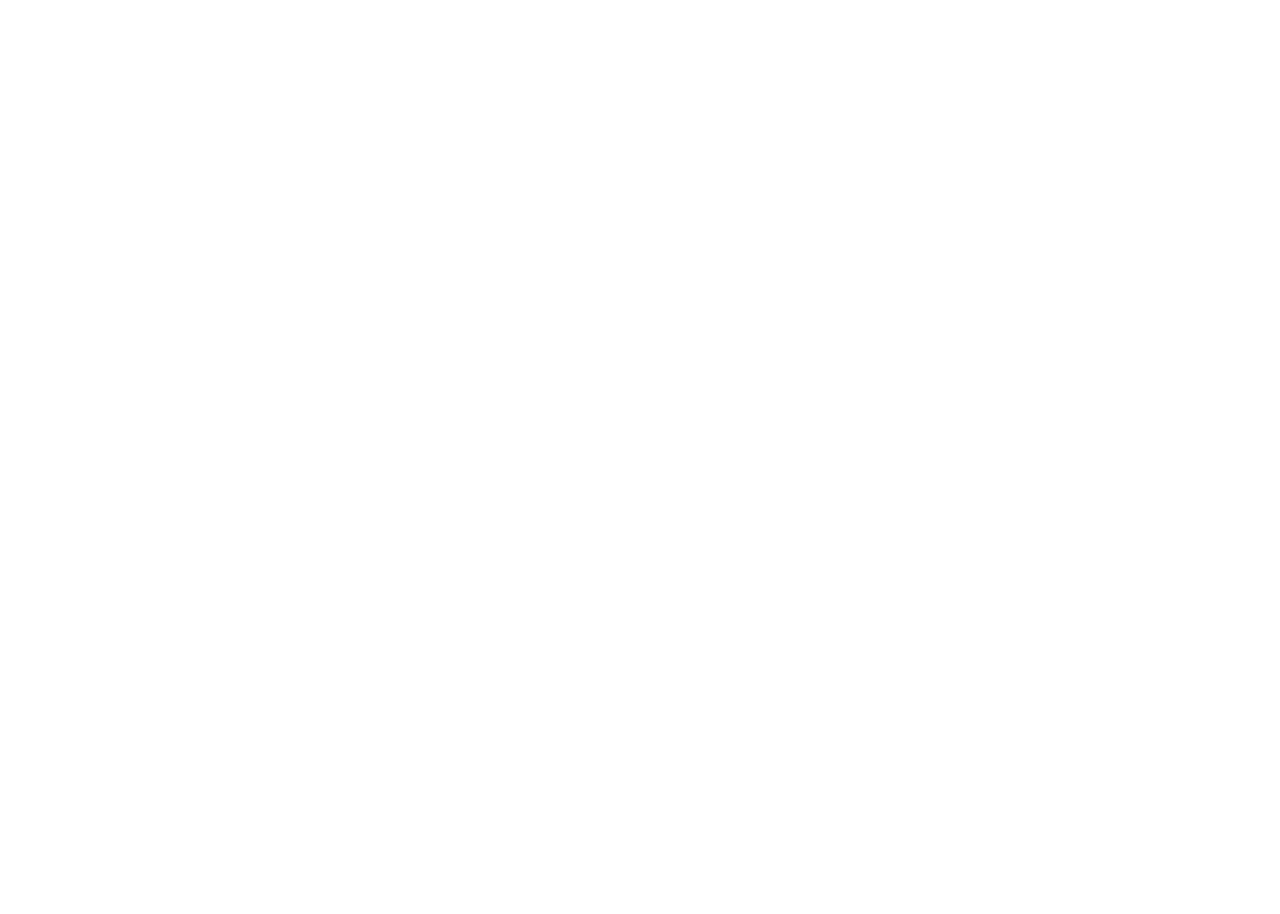
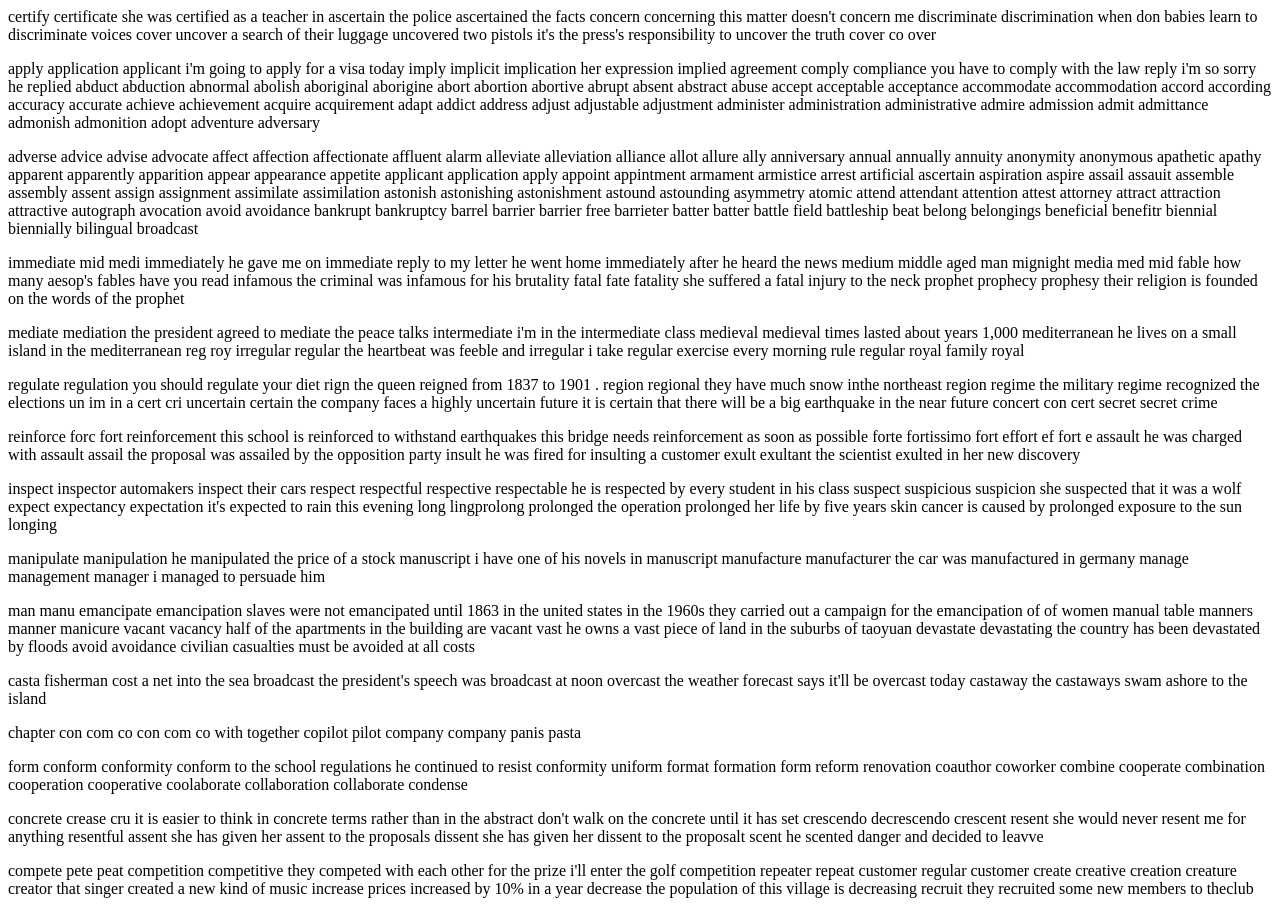
Before and after one commit to pann710/20210831, a plain HTML site: page index.html in a window 1280 px wide. Before the commit the page ends 800 px from the top, so only its background shows below. Drawn offline with Linux system fonts and the light colour scheme.

Commit message:
Update index.html

```diff
--- a/index.html
+++ b/index.html
@@ -2,6 +2,25 @@
 <html>
 <head><title>20210831</title></head>
 <body>
+<p>certify certificate she was certified as a teacher in ascertain  the police ascertained the facts concern concerning this matter doesn't concern me discriminate discrimination when don babies learn to discriminate voices cover uncover a search of their luggage  uncovered two pistols it's the press's responsibility to uncover the truth cover co over </p>
+  <p>apply application applicant i'm going to apply for a visa today imply implicit implication her expression implied agreement comply compliance you have to comply with the law reply i'm so sorry he replied abduct abduction abnormal abolish aboriginal aborigine abort abortion abortive abrupt absent abstract abuse accept acceptable  acceptance accommodate accommodation accord according accuracy accurate achieve achievement acquire acquirement adapt addict address adjust adjustable adjustment administer administration administrative admire admission admit admittance admonish admonition adopt adventure adversary </p>
+<p>adverse advice advise advocate affect affection affectionate affluent alarm alleviate alleviation alliance allot allure ally anniversary annual annually annuity anonymity anonymous apathetic apathy apparent apparently apparition appear appearance appetite applicant  application apply appoint appintment armament armistice arrest artificial ascertain aspiration aspire assail assauit assemble assembly assent assign assignment assimilate assimilation astonish astonishing astonishment astound astounding asymmetry atomic attend attendant attention attest attorney attract attraction attractive autograph avocation avoid avoidance bankrupt bankruptcy barrel barrier barrier free barrieter batter batter battle field battleship beat belong belongings beneficial benefitr biennial biennially bilingual broadcast </p>
+<p>immediate mid medi immediately he gave me on immediate  reply to my letter he went home immediately after he heard the news medium middle aged man mignight media med mid fable how many aesop's fables have you read infamous the criminal was infamous for his brutality fatal fate fatality she suffered a fatal injury to the neck prophet prophecy prophesy their religion is founded on the words of the prophet </p>
+<p>mediate mediation the president agreed to mediate the peace talks intermediate i'm in the intermediate class medieval medieval times lasted about years 1,000 mediterranean he lives on a small island in the mediterranean reg roy irregular regular the heartbeat was feeble and irregular i take regular exercise every morning rule regular royal family royal </p>
+<p>regulate regulation you should regulate your diet rign the queen reigned from 1837 to 1901 . region regional they have much snow inthe northeast region regime the military regime recognized the elections un im in a cert cri uncertain certain the company faces a highly uncertain future it is certain that there will be a big earthquake in the near future concert con cert secret secret crime </p>
+<p>reinforce forc fort reinforcement this school is reinforced to withstand earthquakes this bridge needs reinforcement as soon as possible forte fortissimo fort effort ef fort e assault he was charged with assault assail the proposal was assailed by the opposition party insult he was fired for insulting a customer exult exultant the scientist exulted in her new discovery </p>
+<p>inspect inspector automakers inspect their cars respect respectful respective respectable he is respected by every student in his class suspect suspicious suspicion she suspected that it was a wolf expect expectancy expectation it's expected to rain this evening long lingprolong prolonged the operation prolonged her life by five years skin cancer is caused by prolonged exposure to the sun  longing  </p>
+<p>manipulate manipulation he manipulated the price of a stock manuscript i have one of his novels in manuscript manufacture manufacturer the car was manufactured in germany manage management manager i managed to persuade him </p>
+<p>man manu emancipate emancipation slaves were not emancipated until 1863 in the united states in the 1960s they carried out a campaign for the emancipation of of women manual table manners manner manicure  vacant vacancy half of the apartments in the building are vacant vast he owns a vast piece of land in the suburbs of taoyuan devastate devastating the country has been devastated by floods avoid avoidance civilian casualties must be avoided at all costs </p>
+<p>casta fisherman cost a net into the sea broadcast the president's speech was broadcast at noon overcast the weather forecast says it'll be overcast today castaway the castaways swam ashore to the island </p>
+<p>chapter con com co con com co with together copilot pilot company company panis pasta</p>
+<p>form conform conformity conform to the school regulations he continued to resist conformity uniform format formation form reform renovation coauthor coworker combine cooperate combination cooperation cooperative coolaborate collaboration collaborate condense </p>
+<p>concrete crease cru it is easier to think in concrete terms rather than in the abstract don't walk on the concrete until it has set crescendo decrescendo crescent resent she would never resent me for anything resentful assent she has given her assent to the proposals dissent she has given her dissent to the proposalt scent he scented danger and decided to leavve </p>
+<p>compete pete peat competition competitive they competed with each other for the prize i'll enter the golf competition repeater repeat customer regular customer create creative creation creature creator that singer created a new kind of music increase prices increased by 10% in a year decrease the population of this village is decreasing recruit they recruited some new members to theclub</p>
 <p></p>
+<p></p>
+<p></p>
+<p></p>
+
 </body>
 </html>
```
